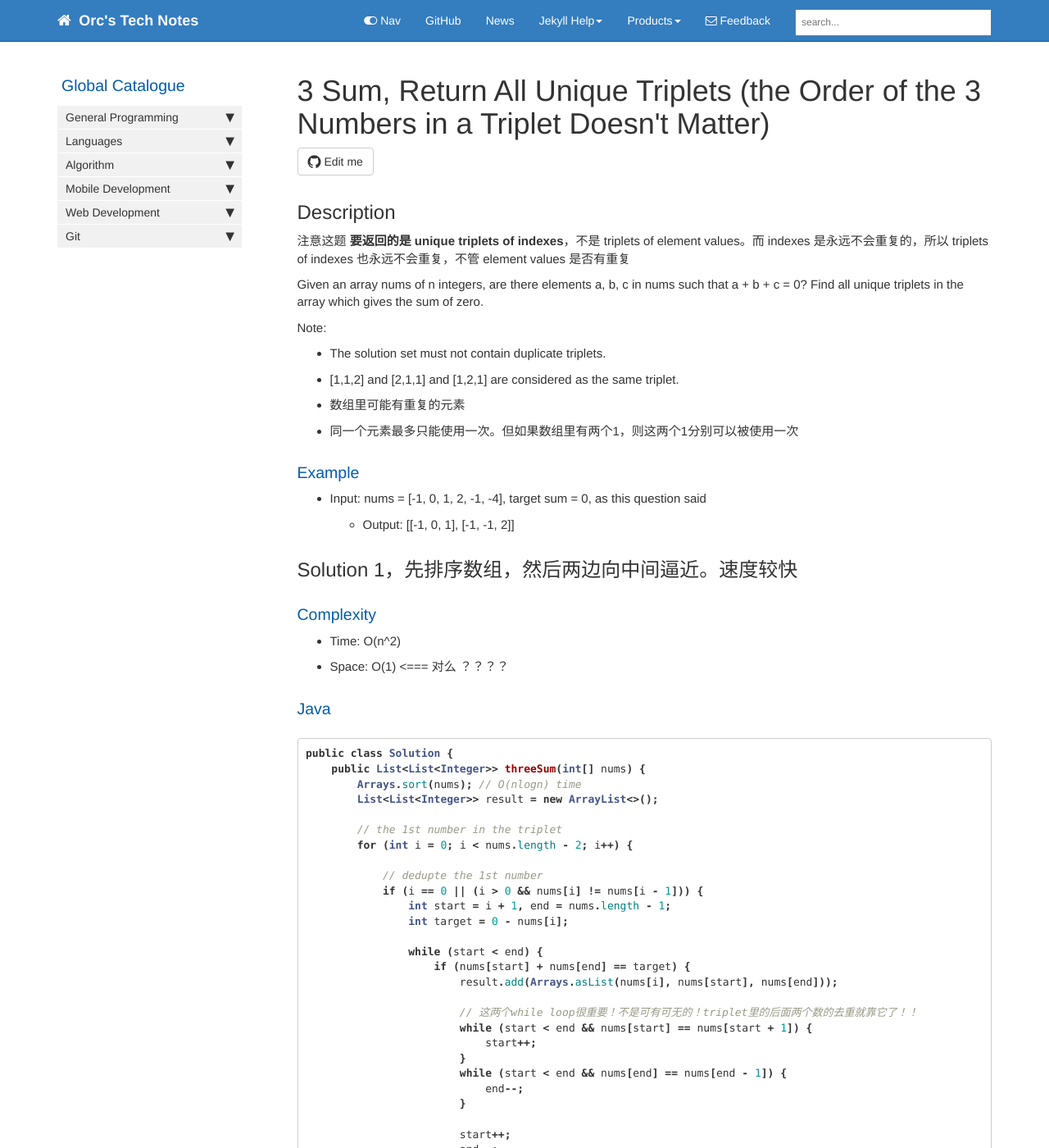
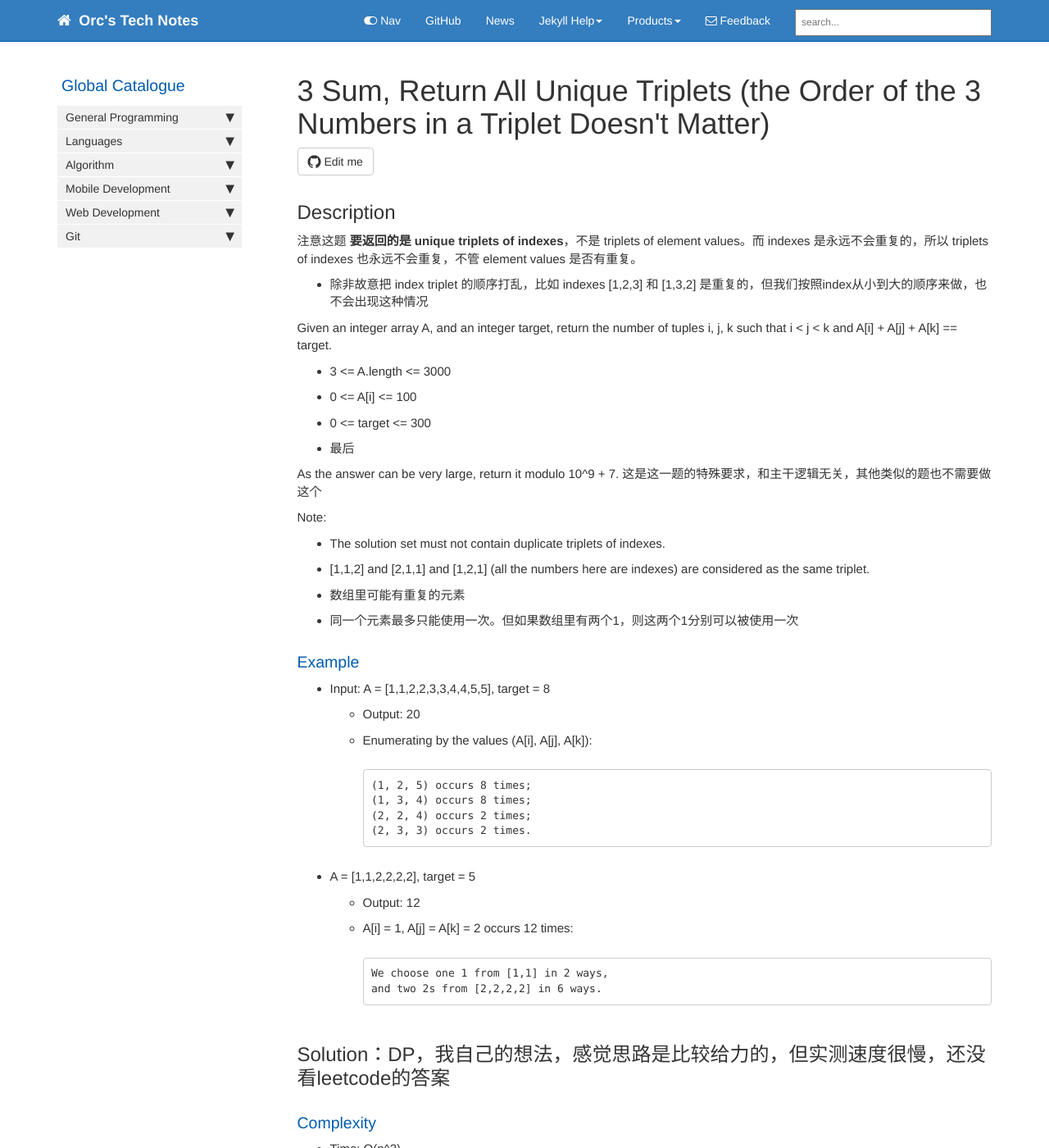
Before and after one commit to HungryOrc/hungryorc.github.io, a Jekyll site: the page built from pages/algorithm/algorithm_3Sum_numOfUniqueIndexTriplets.md, in a window 1280 px wide and 1400 px high. Shown: the whole window at 82% size. Built offline with Jekyll 4.4.1, drawn with Linux system fonts in a browser that asks for light colours; nearby versions of some CDN libraries; comment, search, counter and statistics services are not loaded.

Commit message:
Update algorithm_3Sum_numOfUniqueIndexTriplets.md

````diff
--- a/pages/algorithm/algorithm_3Sum_numOfUniqueIndexTriplets.md
+++ b/pages/algorithm/algorithm_3Sum_numOfUniqueIndexTriplets.md
@@ -10,21 +10,42 @@ toc: false
 ---
 
 ## Description
-注意这题 **要返回的是 unique triplets of indexes**，不是 triplets of element values。而 indexes 是永远不会重复的，所以 triplets of indexes 也永远不会重复，不管 element values 是否有重复
+注意这题 **要返回的是 unique triplets of indexes**，不是 triplets of element values。而 indexes 是永远不会重复的，所以 triplets of indexes 也永远不会重复，不管 element values 是否有重复。
+* 除非故意把 index triplet 的顺序打乱，比如 indexes [1,2,3] 和 [1,3,2] 是重复的，但我们按照index从小到大的顺序来做，也不会出现这种情况
 
-Given an array nums of n integers, are there elements a, b, c in nums such that a + b + c = 0? Find all unique triplets in the array which gives the sum of zero.
+Given an integer array A, and an integer target, return the number of tuples i, j, k  such that i < j < k and A[i] + A[j] + A[k] == target.
+* 3 <= A.length <= 3000
+* 0 <= A[i] <= 100
+* 0 <= target <= 300
+* 最后
+
+As the answer can be very large, return it modulo 10^9 + 7. 这是这一题的特殊要求，和主干逻辑无关，其他类似的题也不需要做这个
 
 Note:
-* The solution set must not contain duplicate triplets.
-* [1,1,2] and [2,1,1] and [1,2,1] are considered as the same triplet.
+* The solution set must not contain duplicate triplets of indexes.
+* [1,1,2] and [2,1,1] and [1,2,1] (all the numbers here are indexes) are considered as the same triplet.
 * 数组里可能有重复的元素
 * 同一个元素最多只能使用一次。但如果数组里有两个1，则这两个1分别可以被使用一次
 
 ### Example
-* Input: nums = [-1, 0, 1, 2, -1, -4], target sum = 0, as this question said
-  * Output: [[-1, 0, 1], [-1, -1, 2]]
+* Input: A = [1,1,2,2,3,3,4,4,5,5], target = 8
+  * Output: 20
+  * Enumerating by the values (A[i], A[j], A[k]):
+    ```
+    (1, 2, 5) occurs 8 times;
+    (1, 3, 4) occurs 8 times;
+    (2, 2, 4) occurs 2 times;
+    (2, 3, 3) occurs 2 times.
+    ```
+* A = [1,1,2,2,2,2], target = 5
+  * Output: 12
+  * A[i] = 1, A[j] = A[k] = 2 occurs 12 times:
+    ```
+    We choose one 1 from [1,1] in 2 ways,
+    and two 2s from [2,2,2,2] in 6 ways.
+    ```
 
-## Solution 1，先排序数组，然后两边向中间逼近。速度较快
+## Solution：DP，我自己的想法，感觉思路是比较给力的，但实测速度很慢，还没看leetcode的答案
 
 ### Complexity
 * Time: O(n^2)
````
